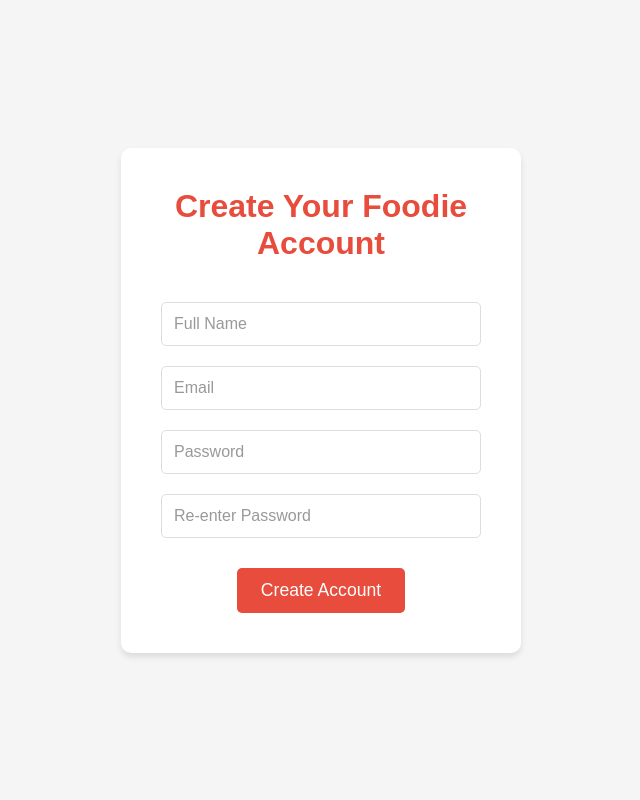
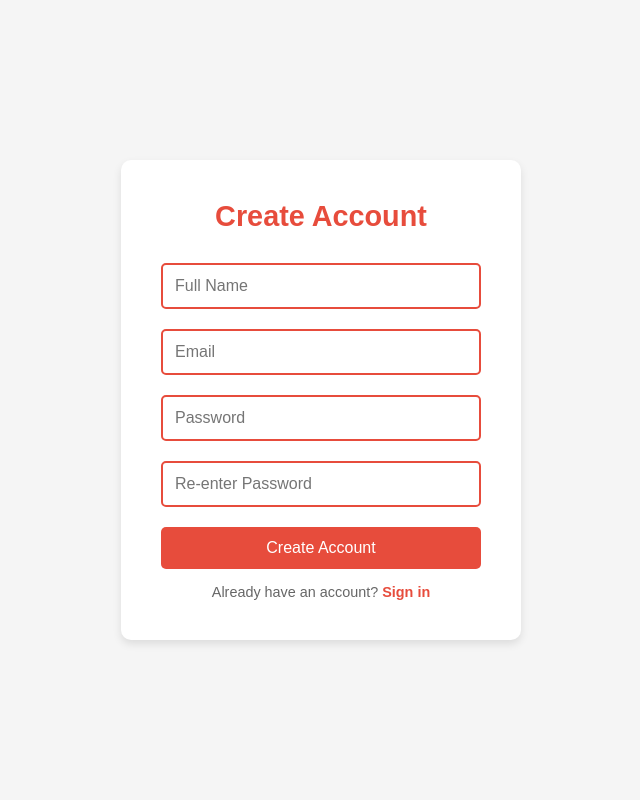
Before and after one commit to JobCorpz/Food-Advisor, a PHP site: page /Food-Advisor/create_account.php in a window 1280 px wide. Shown: the whole page, without its empty margins (319-959 px from the left). Run offline with PHP 8.4, Linux system fonts and the light colour scheme.

Commit message:
quick fixed login issue

```diff
--- a/create_account.css
+++ /dev/null
@@ -1,88 +0,0 @@
-/* Reset default margins and padding */
-* {
-    margin: 0;
-    padding: 0;
-    box-sizing: border-box;
-}
-
-body {
-    font-family: Arial, sans-serif;
-    background-color: #f5f5f5;
-    min-height: 100vh;
-    display: flex;
-    justify-content: center;
-    align-items: center;
-}
-
-/* Form container styling */
-form {
-    background-color: #fff;
-    padding: 40px;
-    border-radius: 10px;
-    box-shadow: 0 4px 6px rgba(0, 0, 0, 0.1);
-    width: 100%;
-    max-width: 400px;
-    text-align: center;
-}
-
-/* Input fields styling */
-input[type="text"],
-input[type="email"],
-input[type="password"] {
-    width: 100%;
-    padding: 12px;
-    margin: 10px 0;
-    border: 1px solid #ddd;
-    border-radius: 5px;
-    font-size: 1em;
-    color: #333;
-}
-
-input[type="text"]::placeholder,
-input[type="email"]::placeholder,
-input[type="password"]::placeholder {
-    color: #999;
-}
-
-/* Button styling */
-button {
-    background-color: #e74c3c;
-    color: white;
-    border: none;
-    padding: 12px 24px;
-    font-size: 1.1em;
-    border-radius: 5px;
-    cursor: pointer;
-    margin-top: 20px;
-    transition: transform 0.2s;
-}
-
-button:hover {
-    transform: scale(1.05);
-}
-
-/* Error message styling */
-.error {
-    color: #e74c3c;
-    font-size: 0.9em;
-    margin-bottom: 15px;
-    font-weight: bold;
-}
-
-/* Form title */
-form::before {
-    content: "Create Your Foodie Account";
-    display: block;
-    color: #e74c3c;
-    font-size: 2em;
-    margin-bottom: 30px;
-    font-weight: bold;
-}
-
-/* success notification */
-.success {
-    color: #27ae60; /* Green for success */
-    font-size: 0.9em;
-    margin-bottom: 15px;
-    font-weight: bold;
-}
--- a/create_account.php
+++ b/create_account.php
@@ -52,25 +52,30 @@ if (isset($_POST['submit'])) {
     <meta charset="UTF-8">
     <meta name="viewport" content="width=device-width, initial-scale=1.0">
     <title>Foodie - Create Account</title>
-    <link rel="stylesheet" href="create_account.css">
+    <link rel="stylesheet" href="login.css">
 </head>
 <body>
-    <form method="post">
+    <div class="container">
+        <div class="form-container">
+            <h2>Create Account</h2>
+
             <?php if ($error): ?>
                 <p class="error"><?php echo $error; ?></p>
             <?php endif; ?>
             <?php if ($success): ?>
                 <p class="success"><?php echo $success; ?></p>
             <?php endif; ?>
+
+            <form method="post">
                 <input type="text" name="name" placeholder="Full Name" required>
-        <br>
                 <input type="email" name="email" placeholder="Email" required>
-        <br>
                 <input type="password" name="password" placeholder="Password" required>
-        <br>
                 <input type="password" name="re_password" placeholder="Re-enter Password" required>
-        <br>
                 <button type="submit" name="submit">Create Account</button>
+                <p class="toggle-text">Already have an account? <a href="login.php">Sign in</a></p>
             </form>
+        </div>
+    </div>
 </body>
+
 </html>
```
Also changed, not shown: preference.php (+0 -88 lines). Lines whose indentation alone changed are shown as unchanged.
